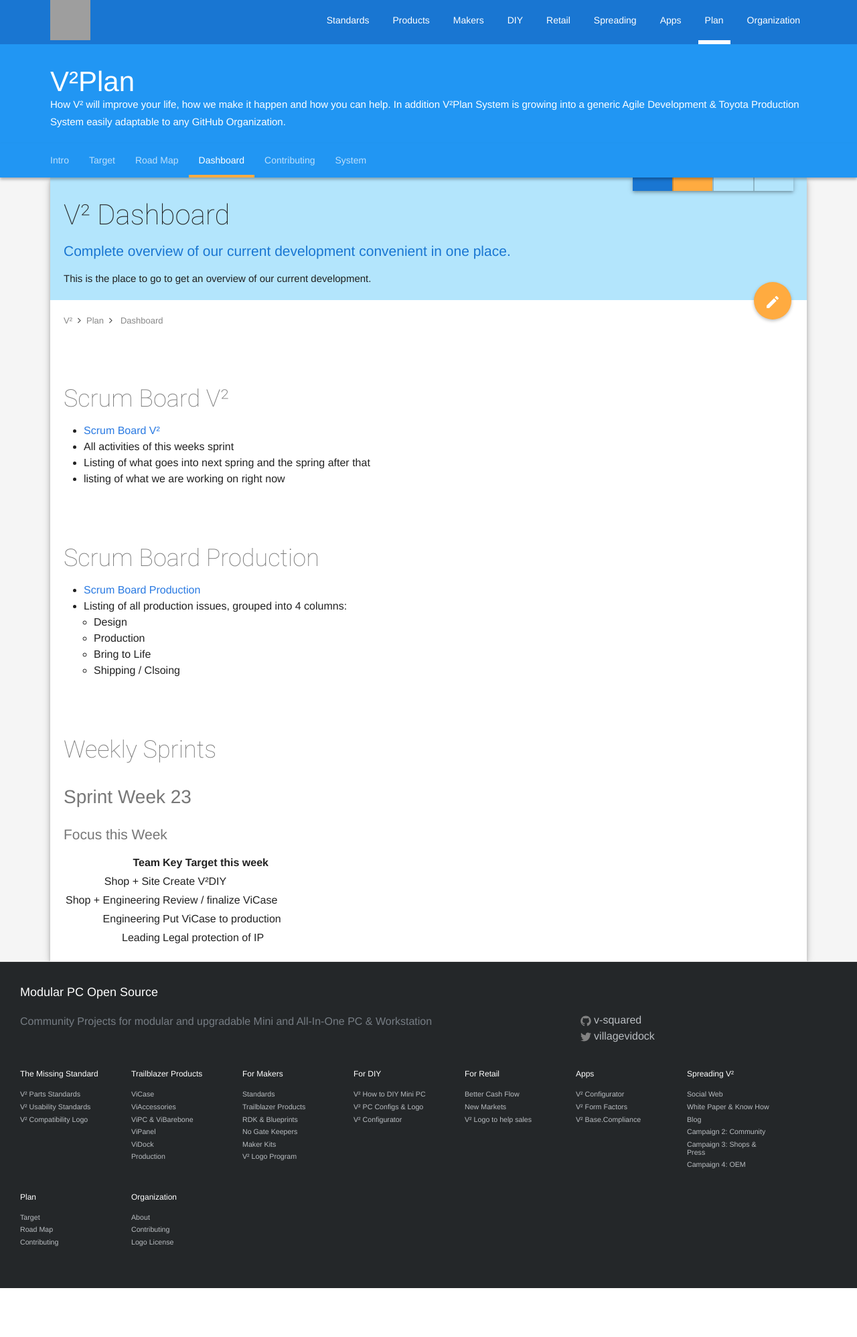
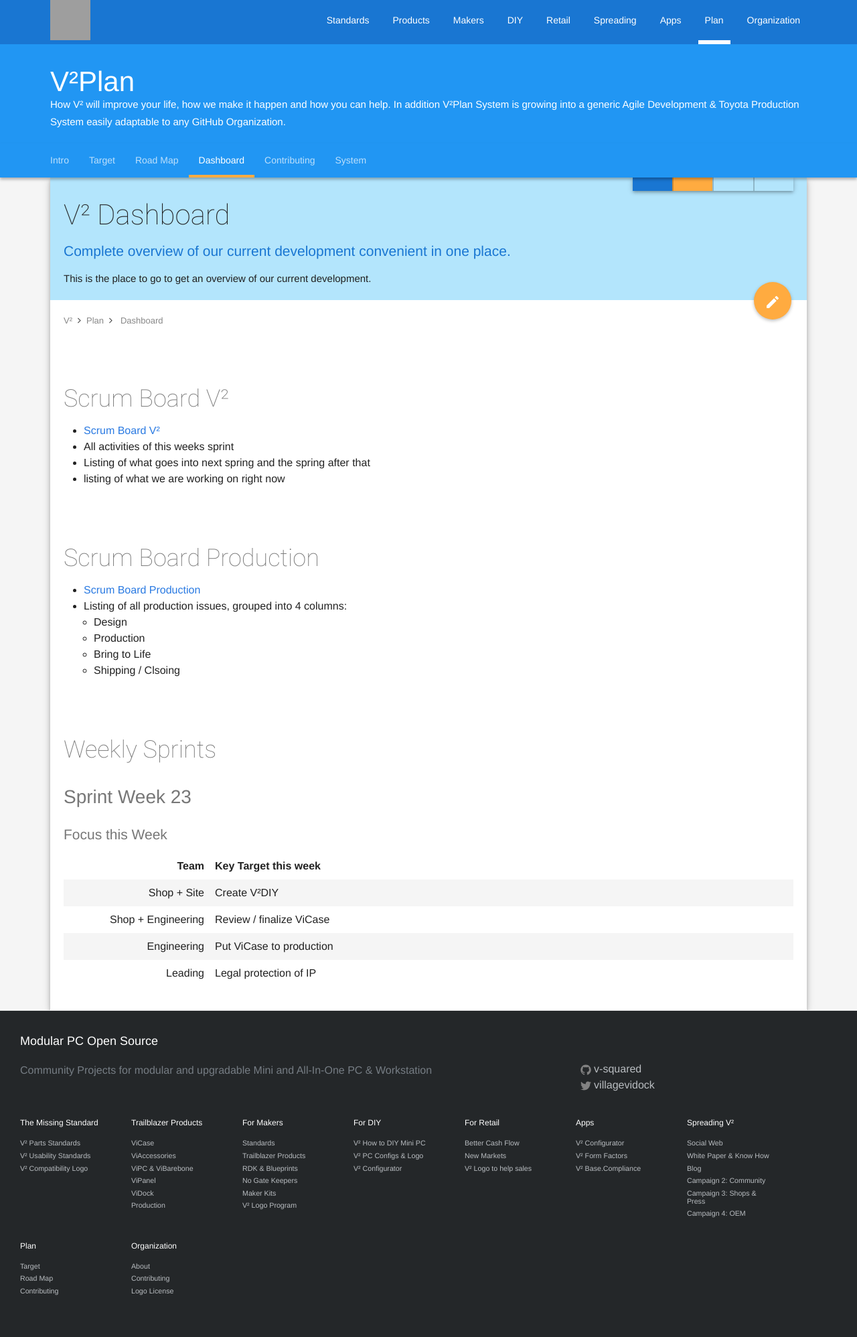
Before and after one commit to V-Squared/v2-Plan, a Jekyll site: the page built from dashboard.md, in a window 1280 px wide. Shown: the whole page at 67% size. Built offline with Jekyll 4.4.1, drawn with Linux system fonts in a browser that asks for light colours; before the commit the page ends 1923 px from its top, so only the background shows below that; grey boxes are pictures that could not be loaded.

Commit message:
Added Table Formatting Class Injection

```diff
--- a/dashboard.md
+++ b/dashboard.md
@@ -32,6 +32,8 @@ readiness:
 
 ### Focus this Week
 
+{:.uk-table.uk-table-hover.uk-table-striped.table-detail}
+
 | Team | Key Target this week |
 |------:|:--------------------|
 | Shop + Site | Create V²DIY |
```
